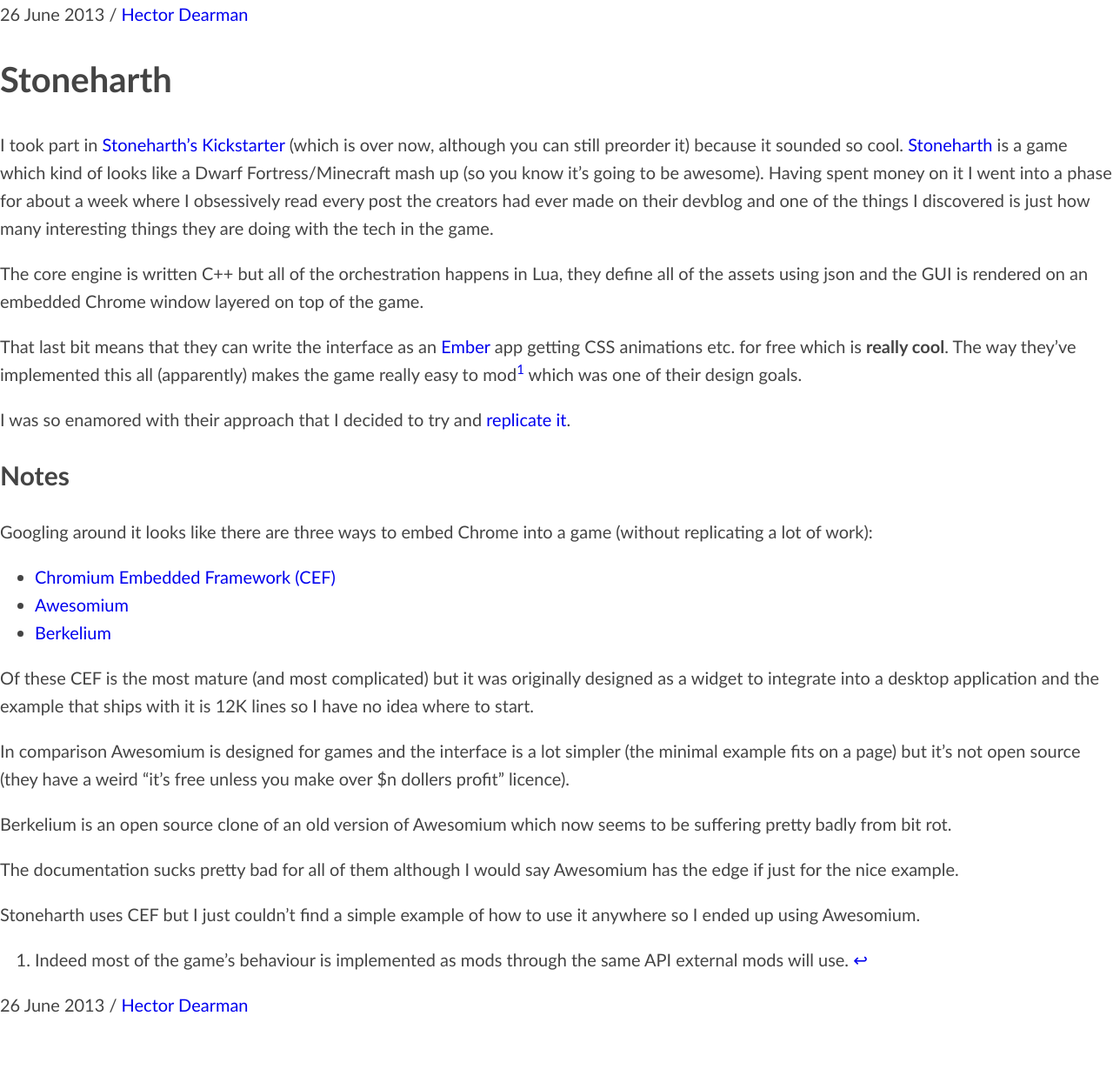
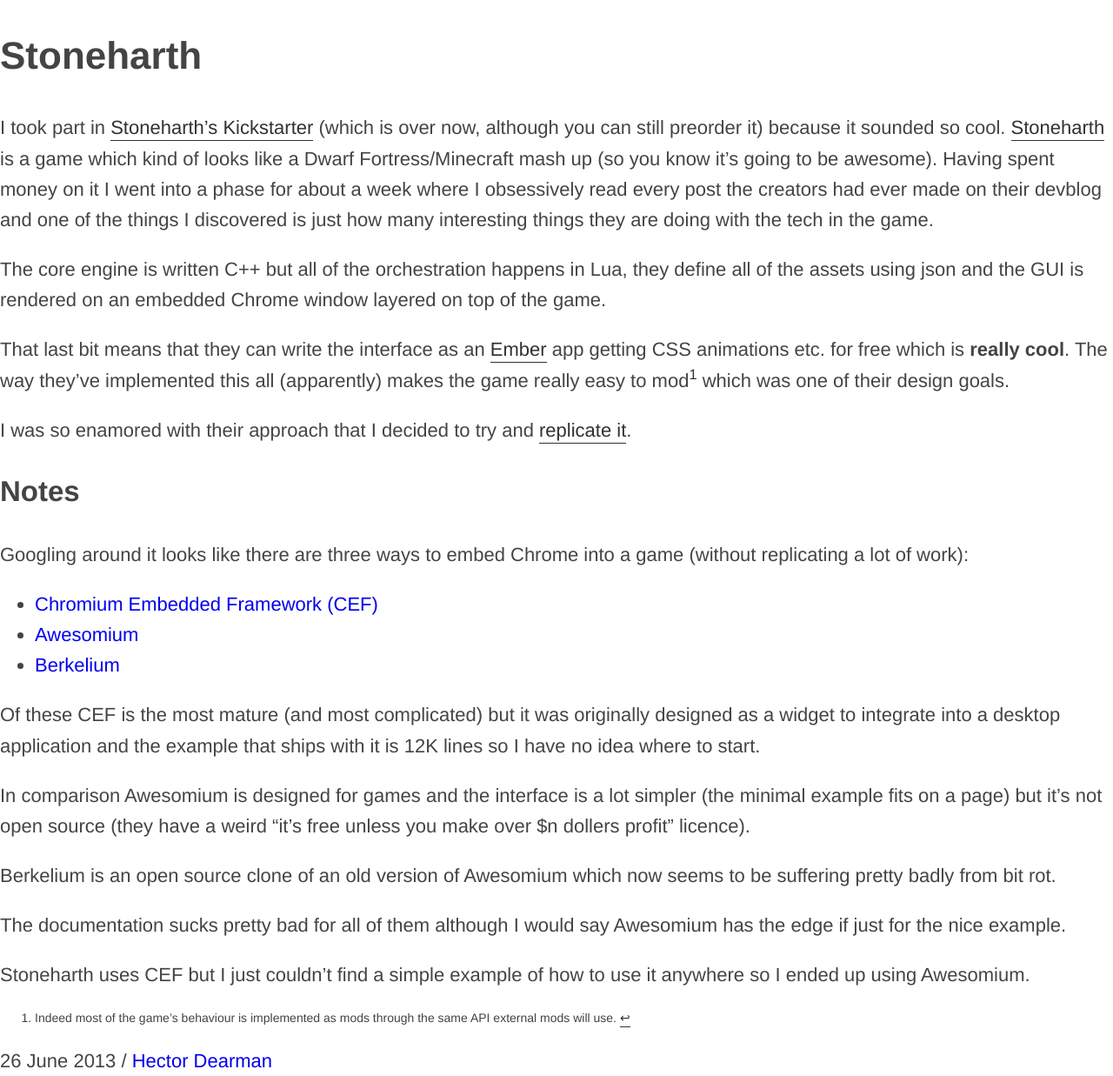
Before and after one commit to chromy/chromy.github.com, a Jekyll site: the page built from _posts/2013-06-26-day3.md, in a window 1280 px wide. Shown: the whole page at 87% size. Built offline with Jekyll 4.4.1, drawn with Linux system fonts in a browser that asks for light colours; before the commit the page ends 1171 px from its top, so only the background shows below that.

Commit message:
more css work

```diff
--- a/_includes/head.html
+++ b/_includes/head.html
@@ -8,9 +8,6 @@
 <link rel='shortcut icon' type='image/x-icon' href='/static/favicon.ico' />
 
 <link rel="stylesheet" type="text/css" href="/static/css/normalize.css"/>
-{% if page.addBootstrap %}
-  <link rel="stylesheet" type='text/css' href="//netdna.bootstrapcdn.com/bootstrap/3.1.1/css/bootstrap.min.css">
-{% endif %}
 <link rel="stylesheet" type="text/css" href="/static/css/syntax.css"/>
 <link rel="stylesheet" type="text/css" href="/static/css/site.css"/>
 
--- a/_includes/header.html
+++ b/_includes/header.html
@@ -1,4 +1,5 @@
-<div class="header">
-  <time>{{ page.date | date: "%d %B %Y" }}</time> /
-  <a href="/">Hector Dearman</a>
+<div class="title-block">
+    <topic>{{ page.title }}</topic>
+    <sobriquet>{{ page.subtitle }}</sobriquet>
+    <date>{{ page.date | date: "%d %B %Y" }}</date>
 </div>
--- a/static/css/site.css
+++ b/static/css/site.css
@@ -4,10 +4,37 @@
     box-sizing: border-box;
 }
 
+p {
+    padding-top: 0;
+    margin-top: 0;
+    margin-bottom: 1rem;
+}
+
 html {
+    font-size: 24px;
     box-sizing: border-box;
     height: 100%;
+    line-height: 1.6;
+    font-family: "HelveticaNeue-Light", "Helvetica Neue Light", "Helvetica Neue", Helvetica, Arial, "Lucida Grande", sans-serif;
+    font-weight: 400;
+    color: #444;
 }
+
+@media all {html {font-size: 22px;}}
+@media all and (max-width:1000px){html {font-size: 22px;}}
+@media all and (max-width:960px){html {font-size: 21px;}}
+@media all and (max-width:920px){html {font-size: 20px;}}
+@media all and (max-width:880px){html {font-size: 19px;}}
+@media all and (max-width:840px){html {font-size: 18px;}}
+@media all and (max-width:800px){html {font-size: 17px;}}
+@media all and (max-width:760px){html {font-size: 16px;}}
+@media all and (max-width:720px){html {font-size: 15px;}}
+@media all and (max-width:680px){html {font-size: 14px;}}
+@media all and (max-width:640px){html {font-size: 13px;}}
+@media all and (max-width:600px){html {font-size: 12px;}}
+@media all and (max-width:560px){html {font-size: 11px;}}
+@media all and (max-width:520px){html {font-size: 10px;}}
+@media all and (max-width:520px){html {font-size: 16px;}}
 
 body {
     margin: 0;
@@ -23,47 +50,33 @@
     text-decoration: none;
 }
 
-/* Typography */
-
-@font-face {
-    font-family: 'Charter-Regular';
-    src: url('/static/type/charter_regular-webfont.eot');
-    src: url('/static/type/charter_regular-webfont.eot?#iefix') format('embedded-opentype'),
-         url('/static/type/charter_regular-webfont.woff') format('woff');
-    font-weight: normal;
-    font-style: normal;
-}
-
-html {
-    line-height: 1.6;
-    font-size: 19px;
-    font-family: "HelveticaNeue-Light", "Helvetica Neue Light", "Helvetica Neue", Helvetica, Arial, "Lucida Grande", sans-serif;
-    font-family: "Futura", "Trebuchet MS", Arial, sans-serif;
-    font-weight: 400;
-    color: #444;
-}
-
-@media (min-width: 38em) {
-    html {
-        font-size: 20px;
-    }
-}
 
 /* */
 .container {
     margin: 0 auto;
     max-width: 36rem;
+    font-size: 100%;
+}
+
+.content {
+    min-height: 100%;
+}
+
+.article {
+    padding-top: 2rem;
+    margin: 0 4rem;
+    position: relative;
 }
 
 /* Masthead */
 
 #masthead {
     background: rgba(255, 217, 0, 0.65);
+    /* font-variant: small-caps; */
+    font-family: "Futura", "Trebuchet MS", Arial, sans-serif;
     color: white;
-    font-size: 22px;
     padding-left: 5px;
     padding-right: 5px;
-    /* font-variant: small-caps; */
 }
 
 #masthead a {
@@ -107,6 +120,10 @@
 }
 
 /* Listing */
+.listing {
+    font-family: "Futura", "Trebuchet MS", Arial, sans-serif;
+}
+
 .listing ul {
     padding-left: 40px;
     padding-right: 40px;
@@ -133,7 +150,7 @@
     color: #aaa;
 }
 
-@media (max-width: 38em) {
+@media (max-width: 520px) {
     .listing li .date {
         visibility: hidden;
     }
@@ -169,6 +186,88 @@
     border-radius: 50%;
 }
 
-.content {
-    min-height: 100%;
+/* Links in body text are distinguished by low underline. */
+p a {
+    text-decoration: none;
+    color: rgb(49, 49, 48);
+    padding-bottom: 2px;
+    border-bottom: 1px solid rgb(49, 49, 48);
 }
+
+/* Footnotes are not called out as links, we trust users to discover they are clickable... */
+a.footnote {
+    padding-bottom: 0;
+    border-bottom: none;
+}
+
+.footnotes {
+    font-size: 14px;
+    line-height: 140%;
+}
+
+/* Asides are in lighter sans-serif. */
+aside {
+    display: block;
+    position: absolute;
+    float: left;
+    left: 30rem;
+    width: 7rem;
+    margin-bottom: 1rem;
+    list-style-type: none;
+    clear: both;
+    font-family: "HelveticaNeue-Light", "Helvetica Neue Light", "Helvetica Neue", Helvetica, sans-serif;
+    font-size: 70%;
+    color: #ccc;
+}
+
+@media (max-width: 56rem) {
+    aside {
+        position: inherit;
+        float: inherit;
+        left: 0;
+        padding: 0.5rem;
+        background: #fefefe;
+        width: 90%;
+        border: 1px solid #ccc;
+        border-left: 3px solid #ccc;
+    }
+}
+
+/* The heading */
+.title-block {
+    display: block;
+    position: absolute;
+    float: left;
+    margin-left: 0;
+    left: -9rem;
+    width: 7rem;
+    text-align: right;
+    list-style-type: none;
+    clear: both;
+    margin-bottom: 1rem;
+}
+
+@media (max-width: 56rem) {
+    .title-block {
+        position: inherit;
+        float: inherit;
+        left: 0;
+        width: 100%;
+        text-align: left;
+    }
+}
+
+.title-block topic {
+    display: block;
+    font-size: 120%;
+}
+
+.title-block sobriquet {
+    display: none;
+}
+
+.title-block date {
+    display: block;
+    font-size: 80%;
+    color: #aaa;
+}
```
Also changed, not shown: about/index.html (indentation only).
